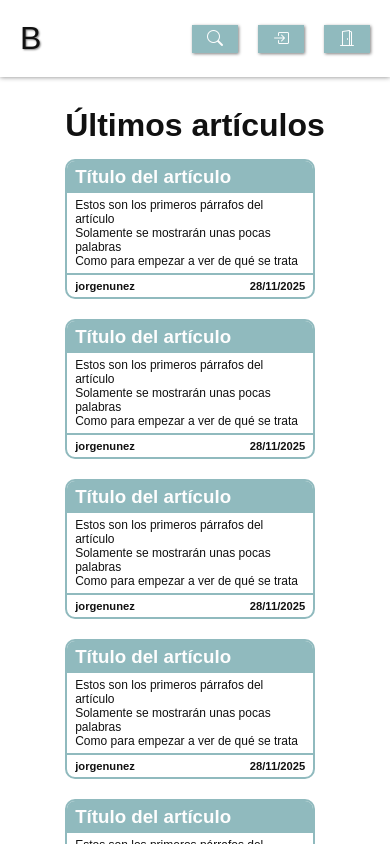
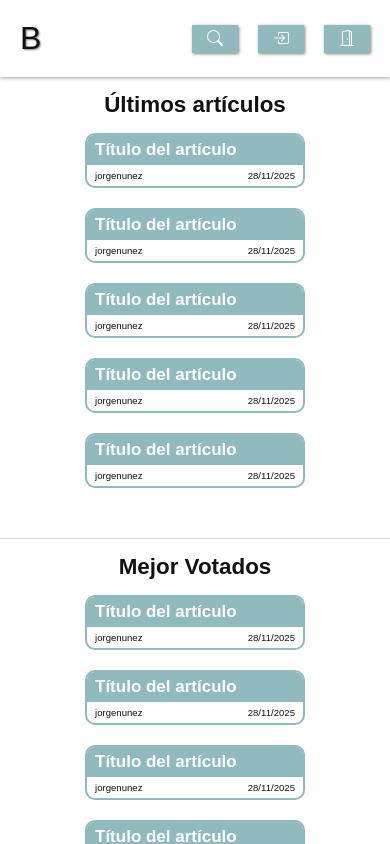
Before and after one commit to nunezjorgepy/blog-trainee, a React (Vite) app: page / in a window 390 px wide. Shown: the top 844 px of the page. Built offline with nearby package versions, Linux system fonts and the light colour scheme; a web font is replaced by a local one.

Commit message:
Diseño responsivo, con algunas mejoras por hacer

```diff
--- a/src/Components/ArticlePreview/ArticlePreview.css
+++ b/src/Components/ArticlePreview/ArticlePreview.css
@@ -7,6 +7,7 @@
     border: 2px solid var(--btn-primary-bg-color);
     border-radius: 10px;
     overflow: hidden;
+    width: 220px;
 }
 .preview_title{
     background-color: var(--btn-primary-bg-color);
@@ -23,7 +24,20 @@
     justify-content: space-between;
     padding: var(--prev-left-padding) var(--prev-side-padding);
     font-weight: 600;
+    font-size: .7rem;
 }
 .prev_article_date, .prev_username{
-    font-size: .7rem;
 }
+
+@media screen and (max-width: 420px) {
+    .preview_title{
+        font-size: 17px;
+    }
+    .preview_paragraphs{
+        display: none;
+    }
+    .prev_article_info{
+        font-size: .6rem;
+        font-weight: 400;
+    }
+}
--- a/src/Components/ArticlePreview/ArticlePreview.jsx
+++ b/src/Components/ArticlePreview/ArticlePreview.jsx
@@ -10,9 +10,9 @@ function ArticlePreview() {
                     Título del artículo
                 </h3>
                 <div className="preview_paragraphs">
-                    <p className="preview_p">Estos son los primeros párrafos del artículo</p>
-                    <p className="preview_p">Solamente se mostrarán unas pocas palabras</p>
-                    <p className="preview_p">Como para empezar a ver de qué se trata</p>
+                    <p className="preview_p">Estos son los primeros párrafos del artículo.</p>
+                    <p className="preview_p">Solamente se mostrarán unas pocas palabras.</p>
+                    <p className="preview_p">Como para empezar a ver de qué se trata.</p>
                 </div>
             </Link>
             <div className="prev_article_info">
--- a/src/Components/Header/HeaderComponent.css
+++ b/src/Components/Header/HeaderComponent.css
@@ -8,7 +8,7 @@ header{
 .h_width{
     display: flex;
     justify-content: center;
-    width: min(1170px, 100%);
+    width: min(var(--max-width), 100%);
     padding: 20px 20px;
 }
 
--- a/src/index.css
+++ b/src/index.css
@@ -23,6 +23,8 @@
   --sign-up-padding: 30px;
 
   --border-radius-btns: 5px;
+
+  --max-width: 1170px;
 }
 
 *{
@@ -58,19 +60,21 @@ i{
 }
 .homepage_main{
   display: grid;
+  margin: auto;
+  width: min(var(--max-width), 100%);
 }
 .section{
   padding-bottom: 50px;
   border-bottom: 1px solid var(--border-main-color);
 }
 .articles_container{
-  display: grid;
-  grid-template-columns: repeat(4, 250px);
+  display: flex;
+  justify-content: center;
+  flex-wrap: wrap;
   gap: 20px;
 }
 
-
-@media screen and (max-width: 1100px) {
+/* @media screen and (max-width: 1100px) {
   .articles_container{
     grid-template-columns: repeat(3, 250px);
   }
@@ -86,4 +90,4 @@ i{
   .articles_container{
     grid-template-columns: repeat(1, 250px);
   }
-}
+} */
--- a/src/pages/HomePage/HomePage.css
+++ b/src/pages/HomePage/HomePage.css
@@ -4,3 +4,10 @@
     color: var(--neutral--900);
     font-size: 2rem;
 }
+
+
+@media screen and (max-width: 420px) {
+    .last_articles_title{
+        font-size: 1.4rem;
+    }
+}
--- a/src/pages/HomePage/HomePage.jsx
+++ b/src/pages/HomePage/HomePage.jsx
@@ -17,12 +17,12 @@ function HomePage() {
                         <ArticlePreview />
                         <ArticlePreview />
                         <ArticlePreview />
+                        <ArticlePreview />{/*
                         <ArticlePreview />
                         <ArticlePreview />
                         <ArticlePreview />
                         <ArticlePreview />
-                        <ArticlePreview />
-                        <ArticlePreview />
+                        <ArticlePreview /> */}
                     </div>
                 </section>
 
```
